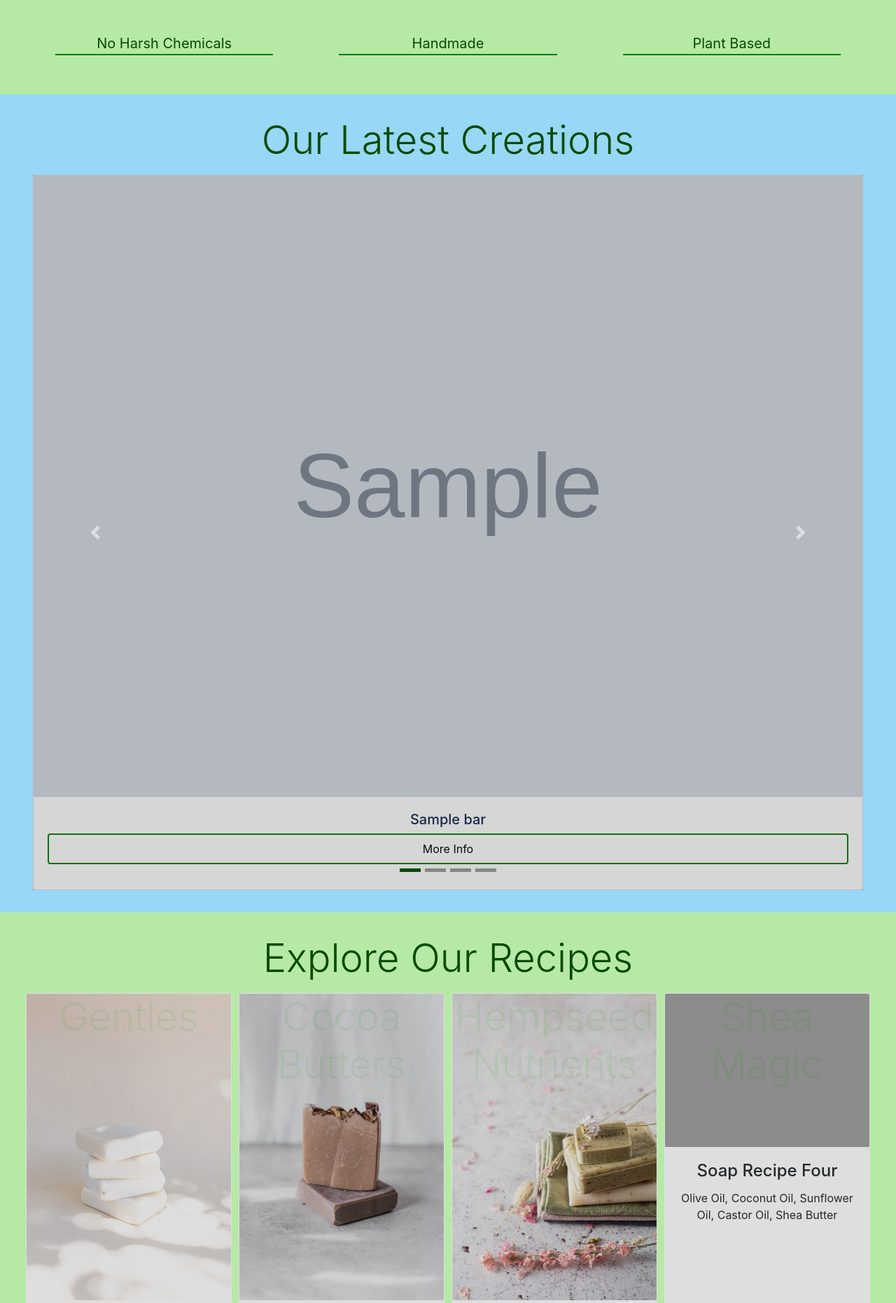
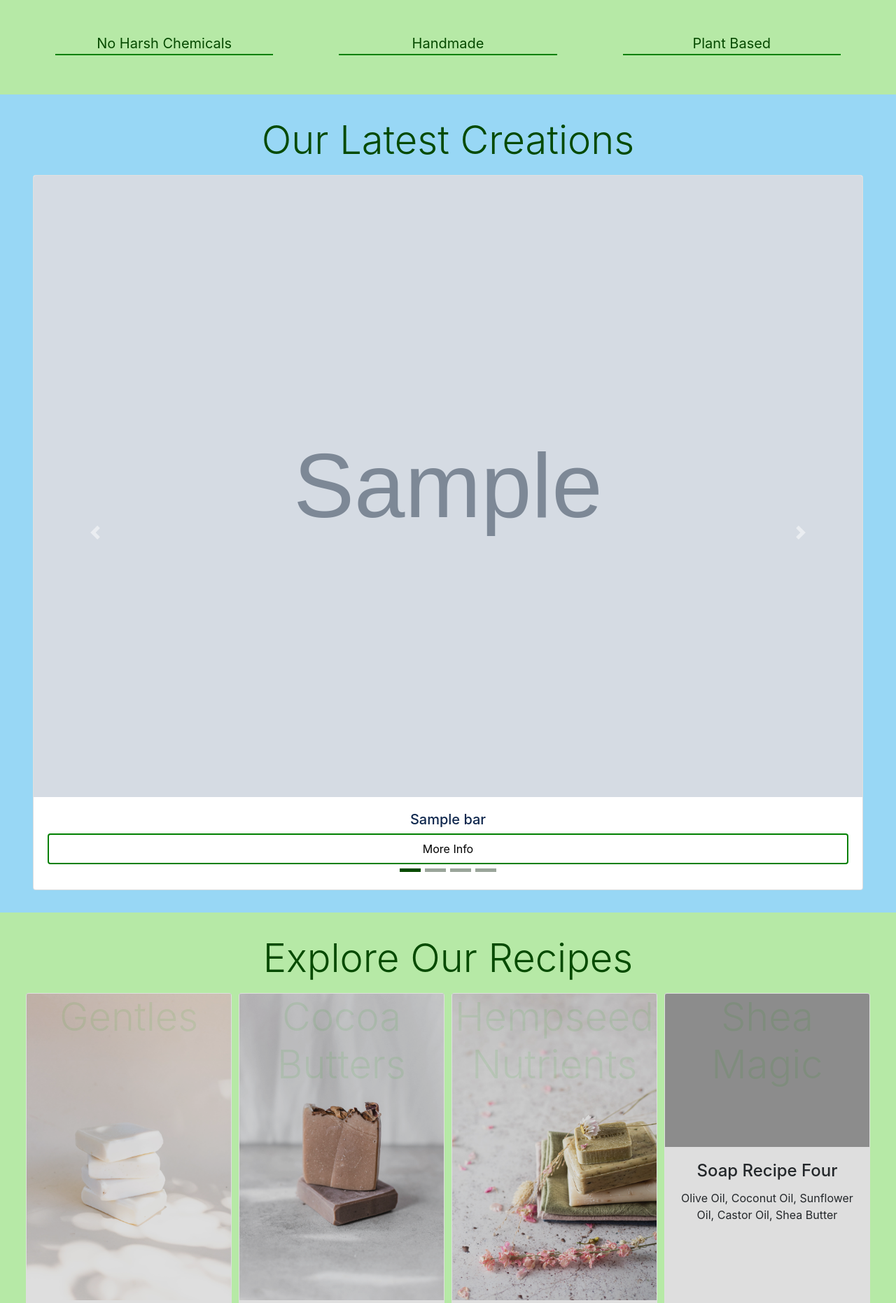
Before and after one commit to juangina/soapdish_project, a Django app: page / in a window 1280 px wide. Shown: the part 517-2379 px from the top of the page at 70% size. Run offline with Django 3.2, Linux system fonts and the light colour scheme; tables that the repository leaves empty hold one stand-in row (values such as "Sample post"); grey boxes marked "Sample" are stand-in pictures; some libraries are stand-ins or nearby versions; grey boxes are pictures that could not be loaded.

Commit message:
Corrected Overlay Link

```diff
--- a/templates/pages/index.html
+++ b/templates/pages/index.html
@@ -67,7 +67,7 @@
 
             <!-- The slideshow -->
             <div class="carousel-inner">
-              <div class="carousel_overlay"></div>
+              <!-- <div class="carousel_overlay"></div> -->
                 {% if bars %}
 
                   <div class="carousel-item active">
@@ -129,7 +129,7 @@
                 {% endif %}
 
             </div>
-            <div class="carousel_overlay"></div>
+            <!-- <div class="carousel_overlay"></div> -->
 
             <!-- Left and right controls -->
             <a class="carousel-control-prev" href="#demo" data-slide="prev">
```
